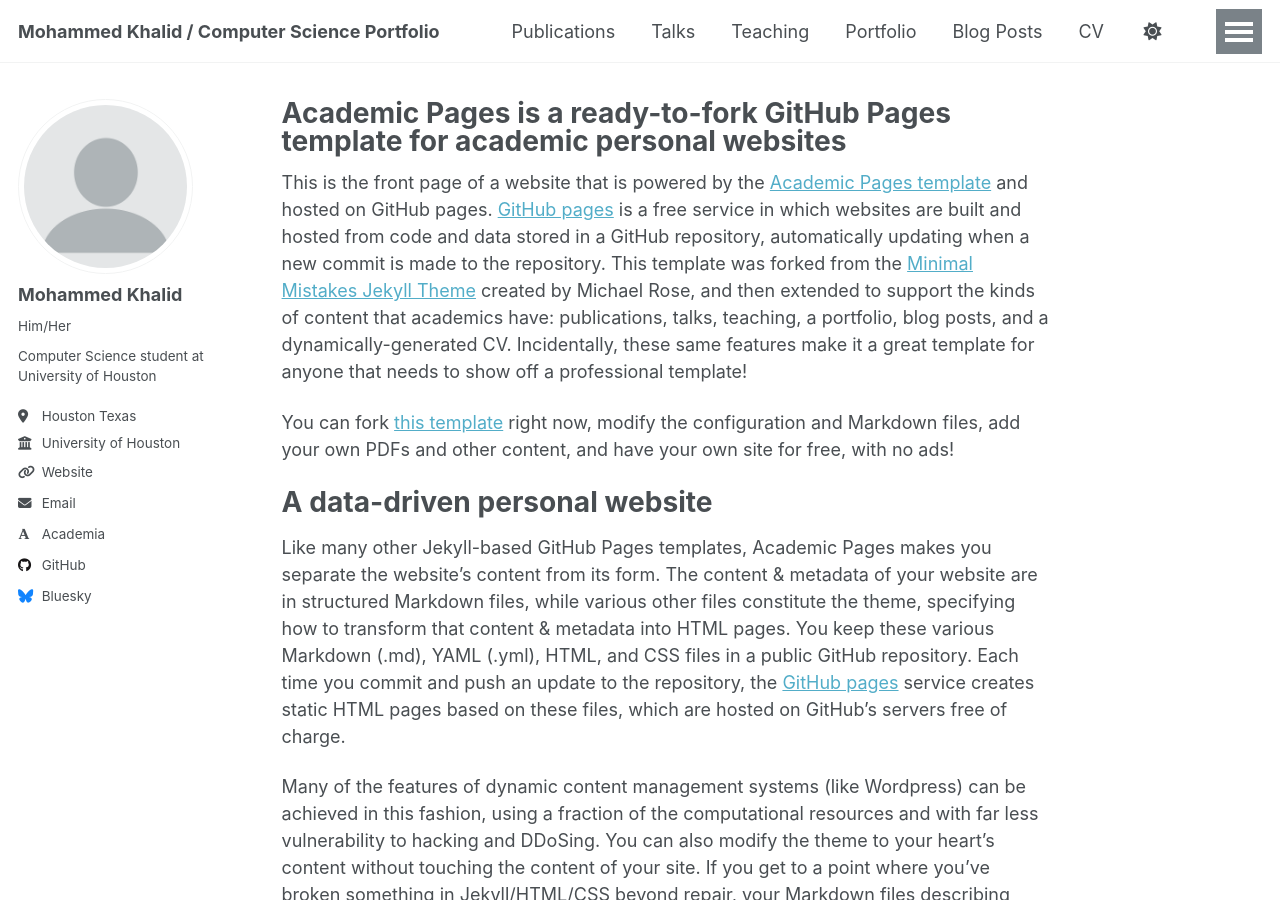
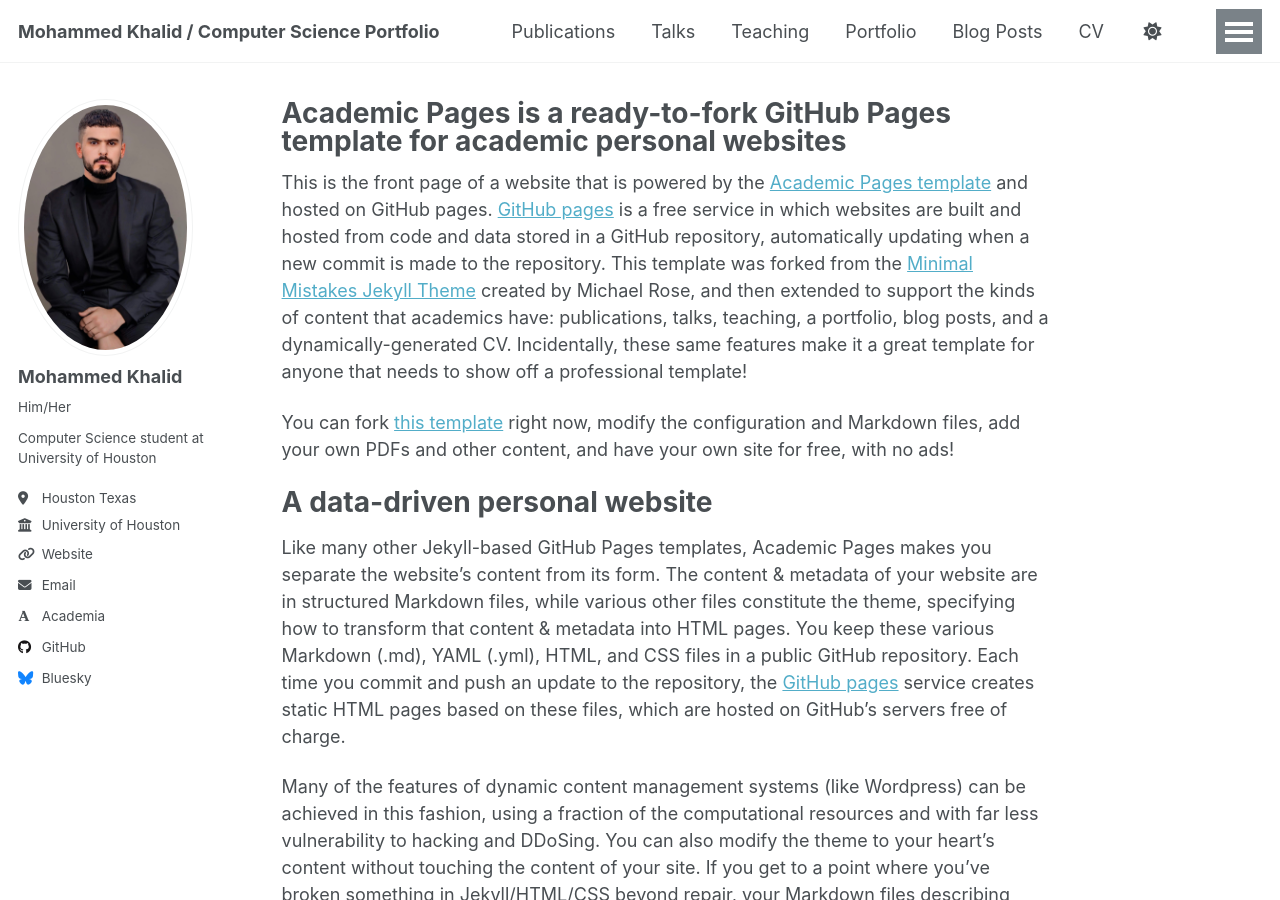
Before and after one commit to moekhalid/moekhalid.github.io, a Jekyll site: the page built from _pages/about.md, in a window 1280 px wide and 900 px high. Built offline with Jekyll 4.4.1, drawn with Linux system fonts in a browser that asks for light colours; some web fonts are replaced; a script that is not in the unit is left out.

Commit message:
Update _config.yml

```diff
--- a/_config.yml
+++ b/_config.yml
@@ -23,7 +23,7 @@ repository               : "moekhalid/moekhalid.github.io"
 #               Additional customization can be done by editing /_includes/author-profile.html
 author:
   # Biographic information
-  avatar           : "profile.png"
+  avatar           : "IMG_0279 (2).JPG"
   name             : "Mohammed Khalid"
   pronouns         : "Him/Her"
   bio              : "Computer Science student at University of Houston"
```
